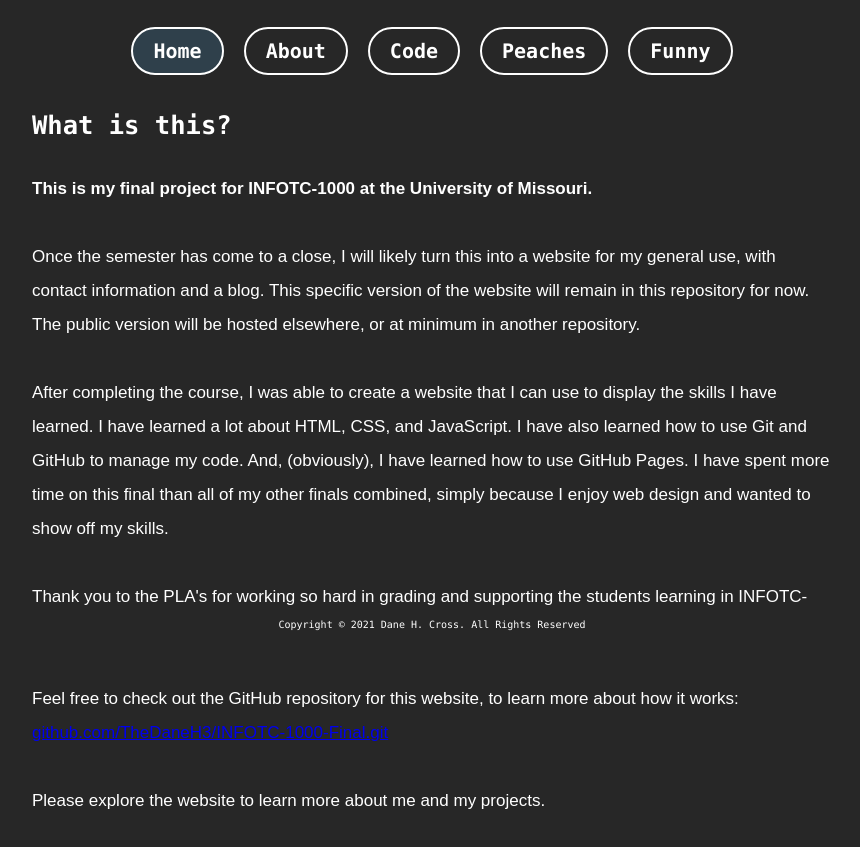
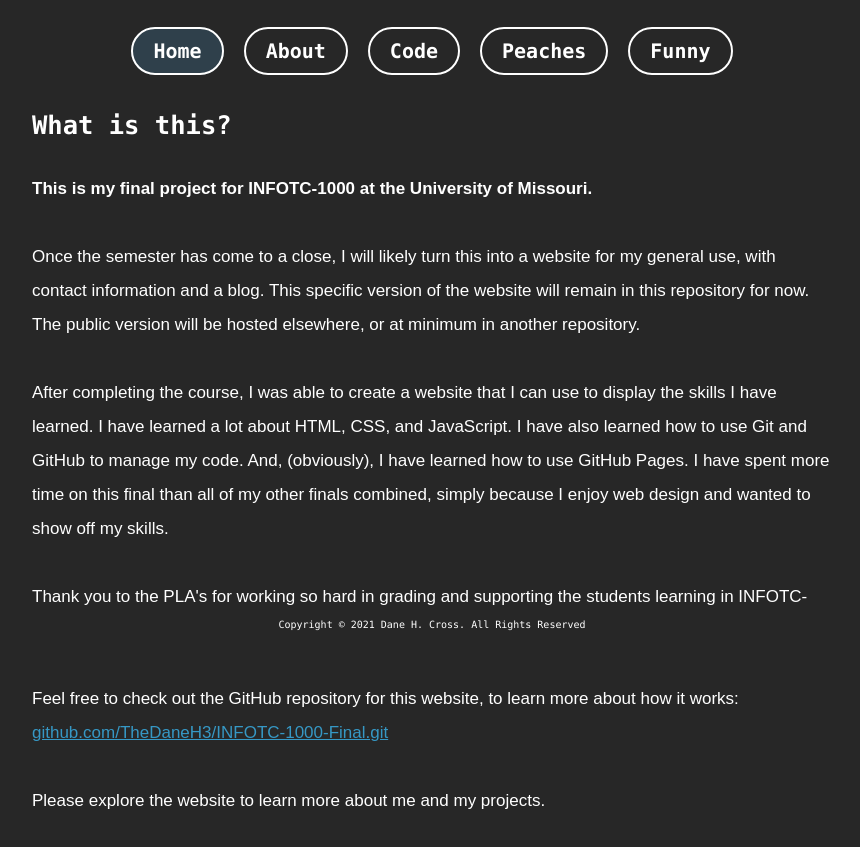
Before and after one commit to TheDaneH3/INFOTC-1000-Final, a plain HTML site: page index.html in a window 1280 px wide. Shown: the part 159-1006 px from the top of the page, without its empty margins (208-1068 px from the left). Drawn offline with Linux system fonts and the light colour scheme.

Commit message:
fix link readability

```diff
--- a/style.css
+++ b/style.css
@@ -88,6 +88,14 @@ pre code {
     color: rgb(54, 152, 197);
 }
 
+main a:link {
+    color: rgb(54, 152, 197);
+}
+
+main a:visited {
+    color: rgb(35, 100, 131);
+}
+
 main p {
     margin-bottom: 2em;
     font-size: 17px;
@@ -95,8 +103,6 @@ main p {
     font-weight: normal;
     color: rgb(255, 255, 255);
 }
-
-
 
 main table, th, td {
     margin: auto;
```
